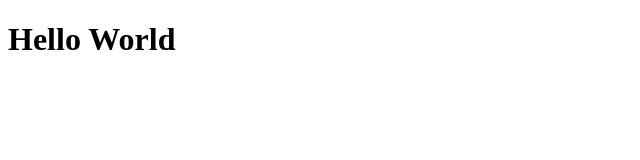
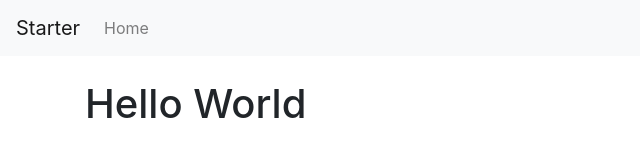
Before and after one commit to ayan4m1/gatsby-starter-reackt, a Gatsby site: page / in a window 1280 px wide. Shown: the whole page, without its empty margins (0-640 px from the left). Built offline with nearby package versions, Linux system fonts and the light colour scheme; Gatsby itself is replaced by a stand-in of ours.

Commit message:
app skeleton

```diff
--- /dev/null
+++ b/gatsby-browser.js
@@ -0,0 +1 @@
+import './src/index.scss';
--- /dev/null
+++ b/src/components/Header.js
@@ -0,0 +1,19 @@
+import React from 'react';
+import { Navbar, Nav } from 'react-bootstrap';
+import { Link } from 'gatsby';
+
+export default function Header() {
+  return (
+    <Navbar bg="light" expand="lg" className="mb-4">
+      <Navbar.Brand>Starter</Navbar.Brand>
+      <Navbar.Toggle />
+      <Navbar.Collapse>
+        <Nav>
+          <Nav.Link as={Link} to="/">
+            Home
+          </Nav.Link>
+        </Nav>
+      </Navbar.Collapse>
+    </Navbar>
+  );
+}
--- /dev/null
+++ b/src/components/Layout.js
@@ -0,0 +1,18 @@
+import PropTypes from 'prop-types';
+import React, { Fragment } from 'react';
+import { Container } from 'react-bootstrap';
+
+import Header from '~components/Header';
+
+export default function Layout({ children }) {
+  return (
+    <Fragment>
+      <Header />
+      <Container>{children}</Container>
+    </Fragment>
+  );
+}
+
+Layout.propTypes = {
+  children: PropTypes.node.isRequired
+};
--- /dev/null
+++ b/src/index.scss
@@ -0,0 +1 @@
+@import "~bootstrap/scss/bootstrap";
--- a/src/pages/index.js
+++ b/src/pages/index.js
@@ -1,11 +1,11 @@
-import React, { Component } from 'react';
+import React from 'react';
 
-export default class IndexPage extends Component {
-  render() {
-    return (
-      <div>
-        <h1>Hello World</h1>
-      </div>
-    );
-  }
+import Layout from '~components/Layout';
+
+export default function IndexPage() {
+  return (
+    <Layout>
+      <h1>Hello World</h1>
+    </Layout>
+  );
 }
```
